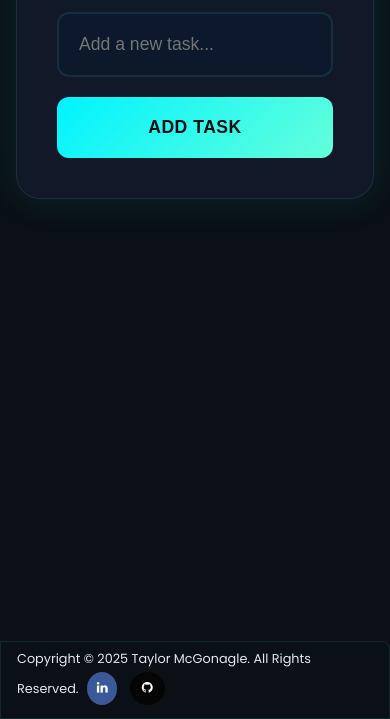
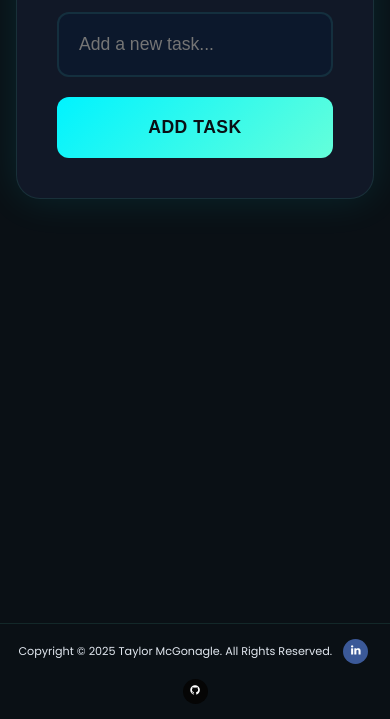
Before and after one commit to TaylorFGH/Simple-Task-List, a plain HTML site: page index.html in a window 390 px wide. Shown: the part 125-844 px from the top of the page. Drawn offline with Linux system fonts and the light colour scheme.

Commit message:
Update styles.css

```diff
--- a/styles.css
+++ b/styles.css
@@ -150,28 +150,39 @@
     position: fixed;
     bottom: 0;
     left: 0;
-    padding: 0.5rem 1rem;
+    right: 0;
+    padding: 1rem;
     font-size: 0.8rem;
     background: var(--dark-bg);
     color: var(--text-primary);
     z-index: 1000;
-    border-top-right-radius: 8px;
-    border: 1px solid rgba(100, 255, 218, 0.1);
+    border-top: 1px solid rgba(100, 255, 218, 0.1);
+    display: flex;
+    align-items: center;
+    justify-content: center;
+    gap: 0.5rem;
+    flex-wrap: wrap;
 }
 
 /* Style all font awesome icons */
 .fa {
-  padding: 10px;
-  margin: 0.3rem;
-  font-size: 10px;
+    padding: 8px;
+    margin: 0.2rem;
+    font-size: 14px;
     width: 30px;
+    height: 30px;
     text-align: center;
     text-decoration: none;
     border-radius: 50%;
+    display: inline-flex;
+    align-items: center;
+    justify-content: center;
 }
 
 .fa:hover {
     opacity: 0.7;
+    transform: translateY(-2px);
+    transition: all 0.3s ease;
 }
 
 .fa-linkedin {
@@ -181,10 +192,22 @@
 
 .fa-github {
     background: #050505;
-  width: 35px;
-  padding: 10px;
-  font-size: 15px;
     color: white;
+}
+
+@media (max-width: 480px) {
+    .footer {
+        padding: 0.75rem;
+        text-align: center;
+        font-size: 0.7rem;
+    }
+
+    .fa {
+        padding: 6px;
+        width: 25px;
+        height: 25px;
+        font-size: 12px;
+    }
 }
 
   @keyframes fadeIn {
```
Lines whose indentation alone changed are shown as unchanged.
